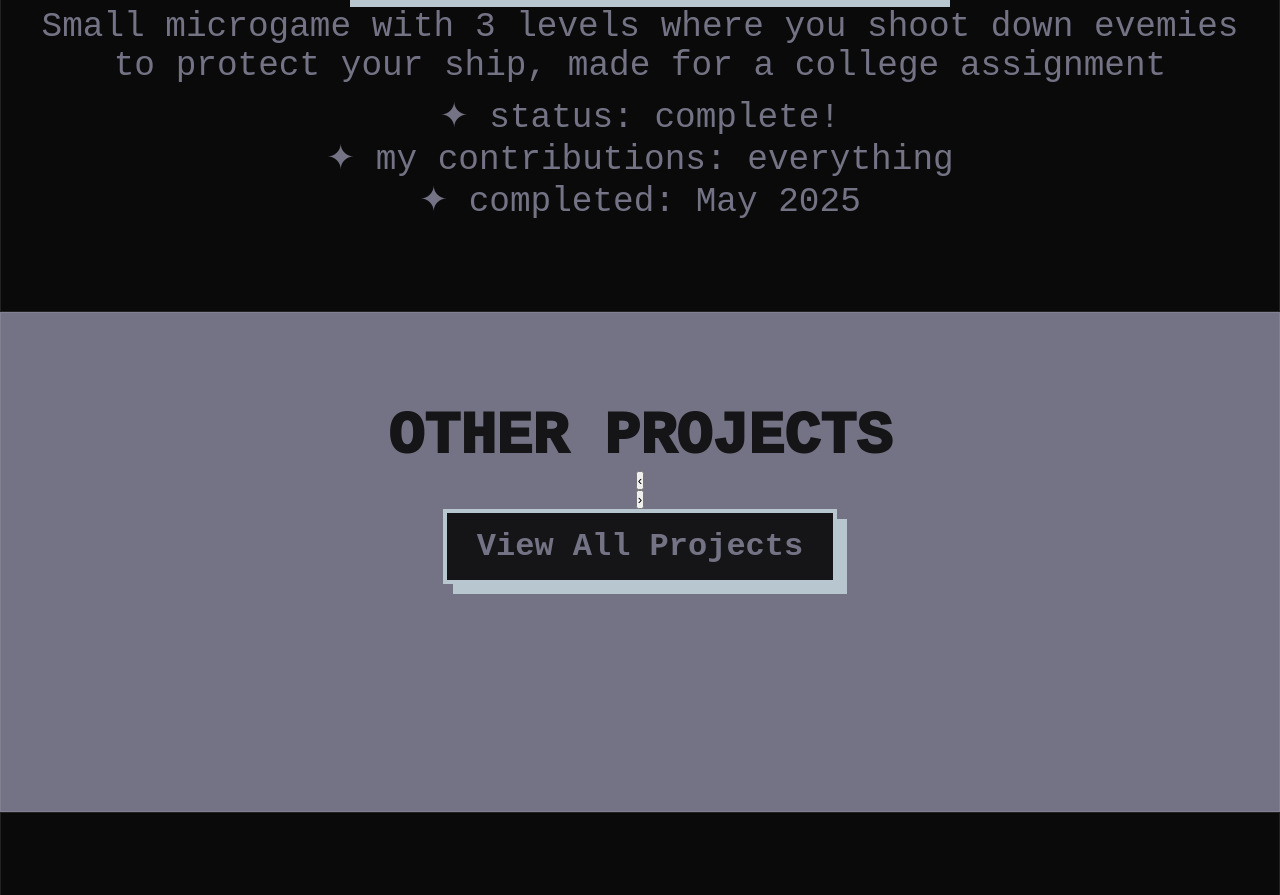
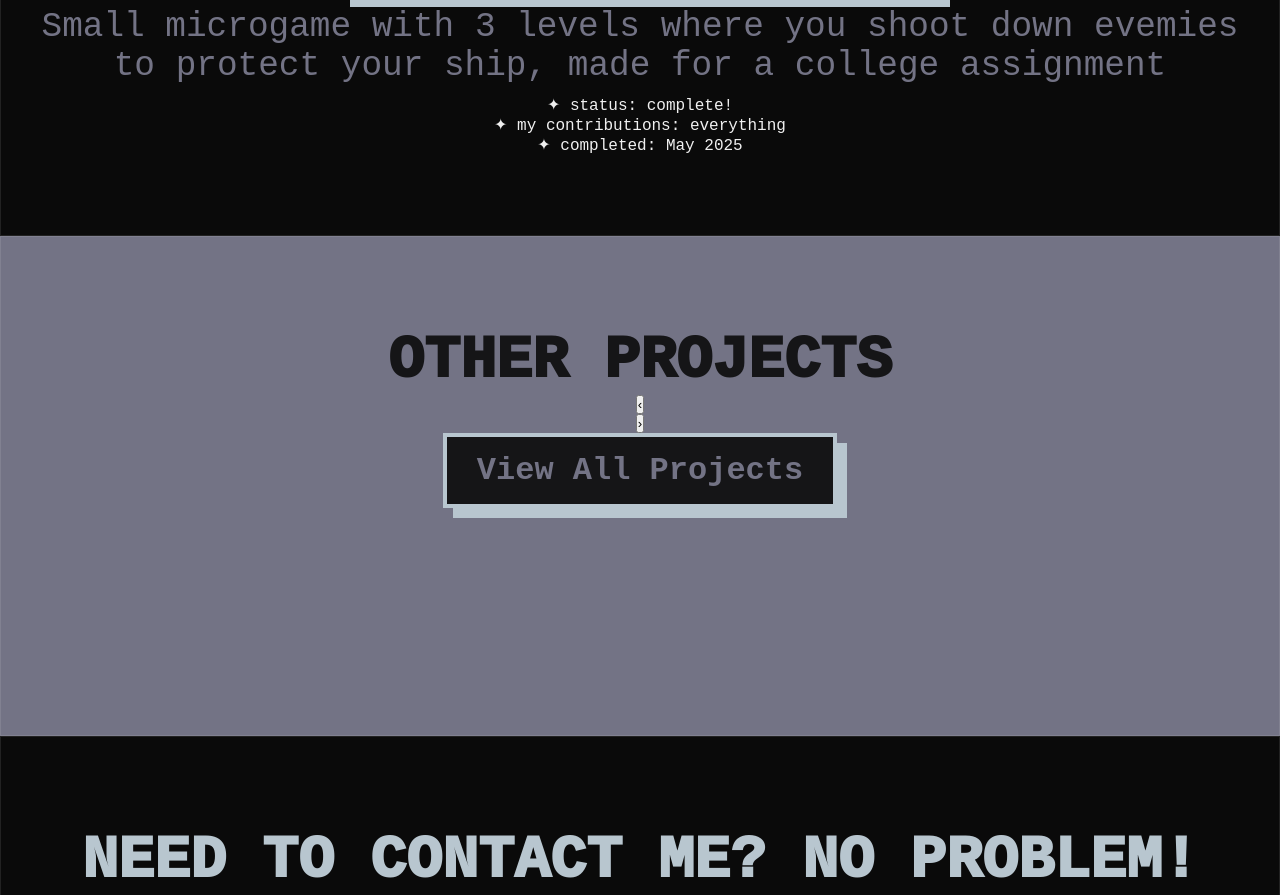
Before and after one commit to cerrosive/cerrosive.github.io, a plain HTML site: page index.html in a window 1280 px wide. Shown: the part 2253-3148 px from the top of the page. Drawn offline with Linux system fonts and the light colour scheme.

Commit message:
Update index.html

```diff
--- a/index.html
+++ b/index.html
@@ -65,7 +65,7 @@
       </a>
 
       <p class="description">Small microgame with 3 levels where you shoot down evemies to protect your ship, made for a college assignment</p>
-      <ul class="description">
+      <ul class="description-list">
         <li>✦ status: complete!</li>
         <li>✦ my contributions: everything</li>
         <li>✦ completed: May 2025</li>
```
